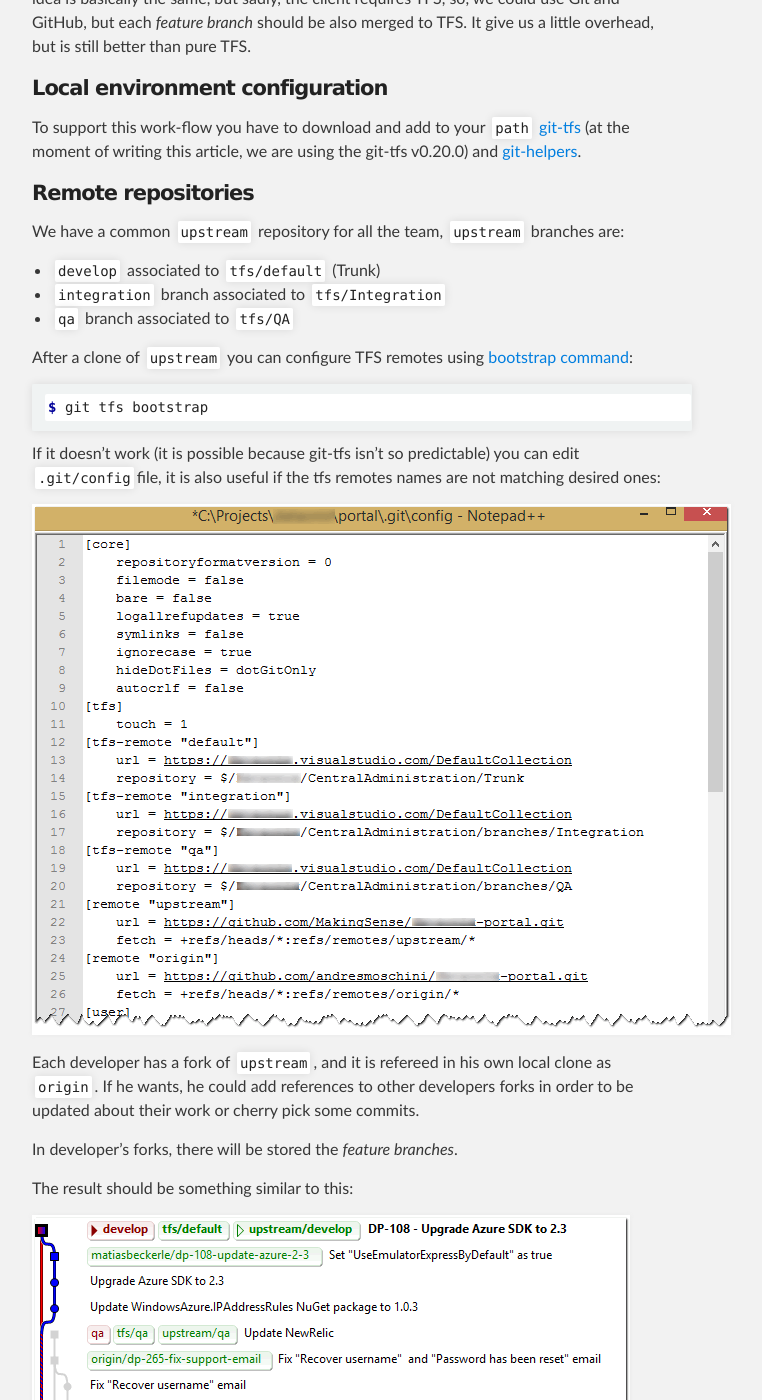
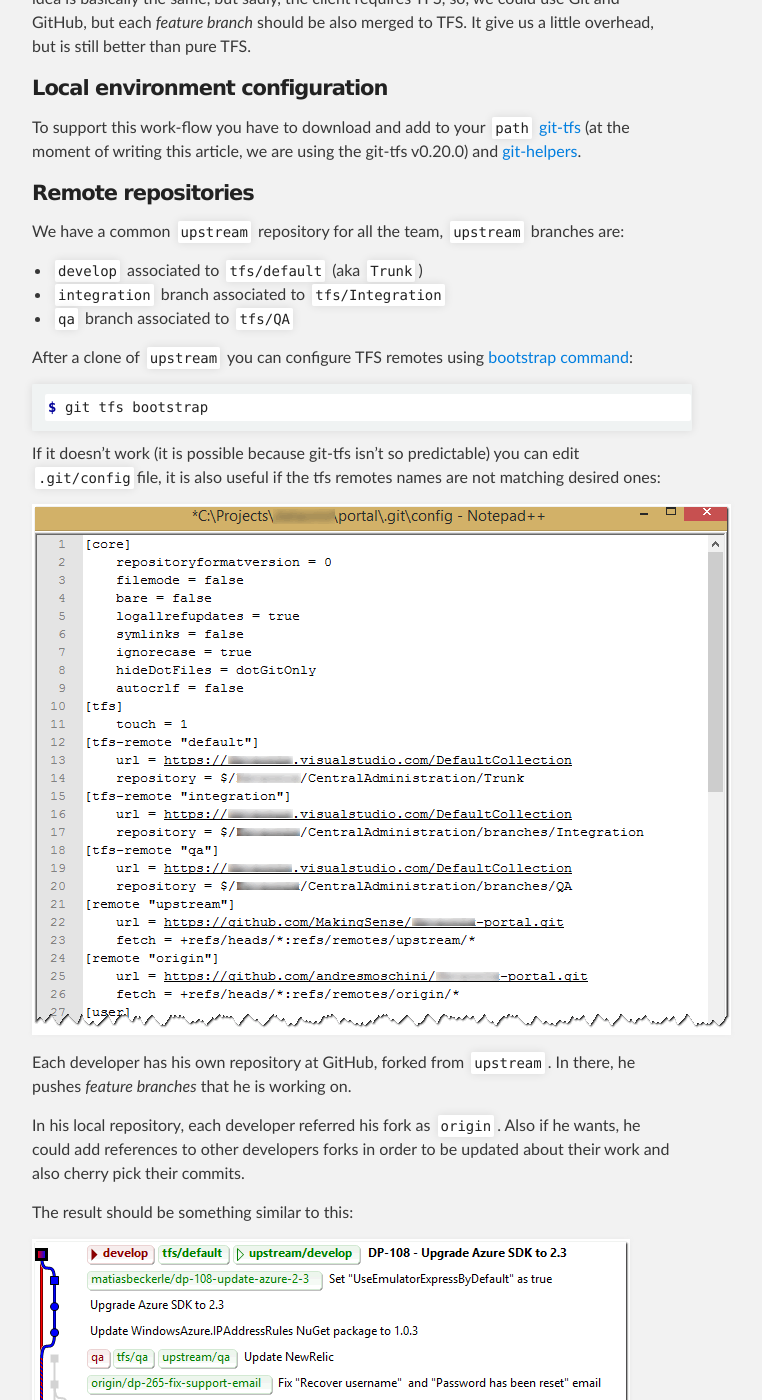
Before and after one commit to MakingSense/makingsense.github.io, a Jekyll site: the page built from migration-to-git/4-flows/dp-flow.md, in a window 1280 px wide and 1400 px high, scrolled down 407 px. Shown: the whole window, without its empty margins (288-1050 px from the left). Built offline with Jekyll 4.4.1, drawn with Linux system fonts in a browser that asks for light colours.

Commit message:
Rewrite about personal forks

```diff
--- a/migration-to-git/4-flows/dp-flow.md
+++ b/migration-to-git/4-flows/dp-flow.md
@@ -17,7 +17,7 @@ To support this work-flow you have to download and add to your `path` [git-tfs](
 
 We have a common `upstream` repository for all the team, `upstream` branches are:
 
-*   `develop` associated to `tfs/default` (Trunk)
+*   `develop` associated to `tfs/default` (aka `Trunk`)
 *   `integration` branch associated to `tfs/Integration`
 *   `qa` branch associated to `tfs/QA`
 
@@ -31,9 +31,9 @@ If it doesn't work (it is possible because git-tfs isn't so predictable) you can
 
 ![TFS remotes](config-tfs-remotes.png)
 
-Each developer has a fork of `upstream`, and it is refereed in his own local clone as `origin`. If he wants, he could add references to other developers forks in order to be updated about their work or cherry pick some commits.
+Each developer has his own repository at GitHub, forked from `upstream`. In there, he pushes _feature branches_ that he is working on.
 
-In developer's forks, there will be stored the _feature branches_.
+In his local repository, each developer referred his fork as `origin`. Also if he wants, he could add references to other developers forks in order to be updated about their work and also cherry pick their commits.
 
 The result should be something similar to this:
 
```
